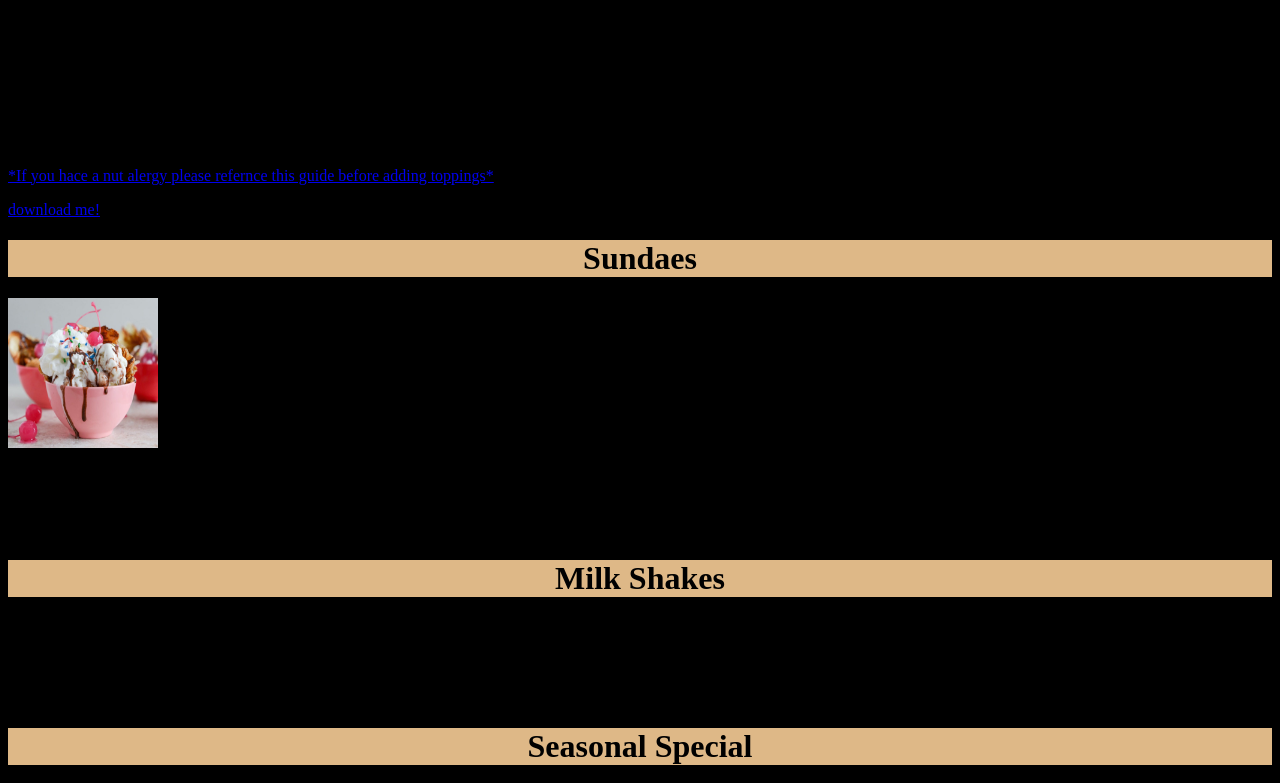
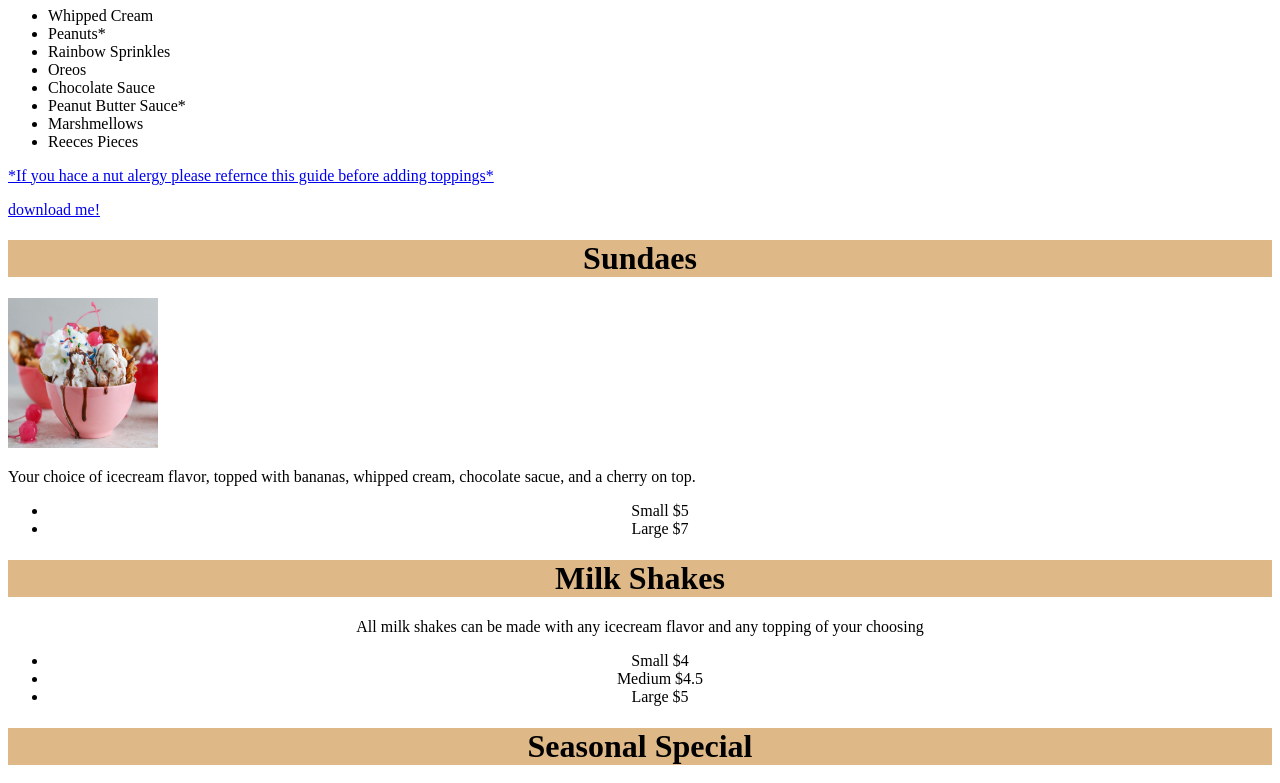
Before and after one commit to JaHalfhill/JaHalfhill.github.io, a plain HTML site: page project 1.html in a window 1280 px wide. Shown: the part 741-1524 px from the top of the page. Drawn offline with Linux system fonts and the light colour scheme.

Commit message:
Update project 1.html

```diff
--- a/project 1.html
+++ b/project 1.html
@@ -4,7 +4,6 @@
 
 	</head>
 
-	<body bgcolor = "black">
 		<center>
 
           <h1 style="background-color:BurlyWood;color:Black">Ki and Doh Menu </h1>
```
